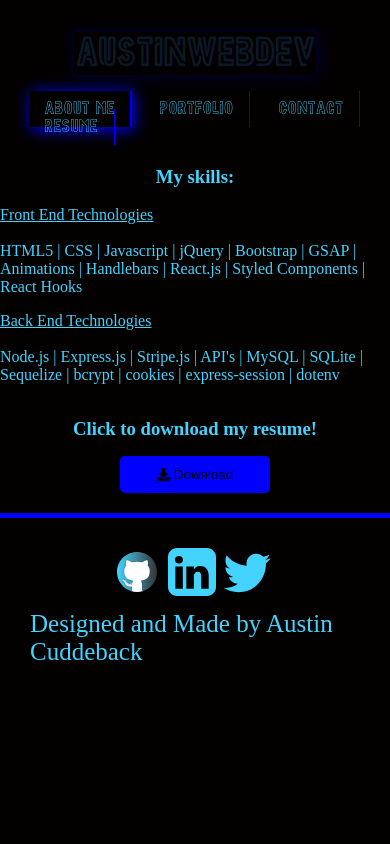
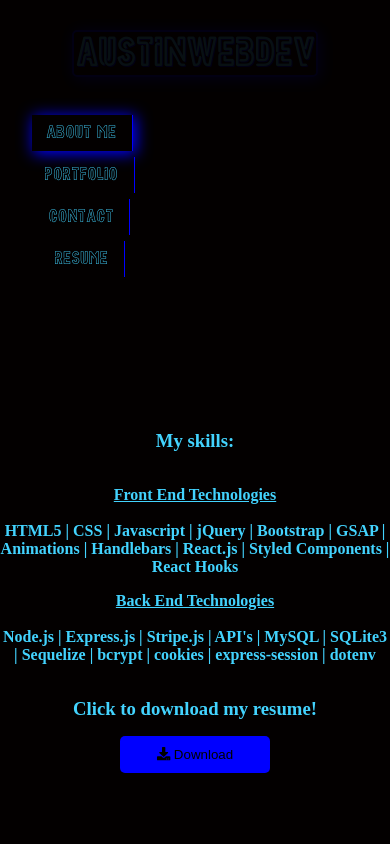
Before and after one commit to ajcuddeback/react-portfolio-ucf, a React (Create React App) app in the folder ucf-portfolio/: page /resume in a window 390 px wide. Shown: the top 844 px of the page. Built offline with nearby package versions, Linux system fonts and the light colour scheme.

Commit message:
made mobile friendly

```diff
--- a/ucf-portfolio/src/components/Contact.js
+++ b/ucf-portfolio/src/components/Contact.js
@@ -12,14 +12,19 @@ const Contact = () => {
                 <form action="https://formspree.io/f/mvovqazn" target="_blank" method="POST">
                     <label>
                     Your email:
-                        <input type="text" name="_replyto"></input>
+                        <input type="text" name="_replyto" required></input>
                     </label>
                     <label>
                     Your message:
-                        <textarea name="message"></textarea>
+                        <textarea name="message" required></textarea>
                     </label>
                     <button type="submit">Send</button>
                 </form>
+                <br/>
+                <br/>
+                <h2>You can also reach me at:</h2>
+                <h3>Phone: (863) 245-3982</h3>
+                <h3>Email: ajcuddeback@gmail.com</h3>
             </div>
         </StyledContact>
     )
--- a/ucf-portfolio/src/components/Header.js
+++ b/ucf-portfolio/src/components/Header.js
@@ -68,9 +68,19 @@ const StyledHeader = styled.header `
         h1 {
             font-size: 40px;
         }
+        nav ul li {
+            margin-top: 1.5rem;
+        }
         nav ul li a {
             font-size: 1.2rem;
             padding: 10px 15px;
+        }
+        ul {
+            flex-direction: column;
+
+        }
+        nav {
+            align-self: flex-start
         }
     }
     @media ${device.mobileL} {
--- a/ucf-portfolio/src/components/Navbar.js
+++ b/ucf-portfolio/src/components/Navbar.js
@@ -56,19 +56,19 @@ const StyledLi = styled.li `
 
     @media ${device.tablet} {
         nav ul li a {
-            font-size: 1.2rem;
+            font-size: 1rem;
             padding: 10px 15px;
         }
     }
     @media ${device.mobileL} {
         nav ul li a {
-            font-size: 1rem;
+            font-size: .5rem;
             padding: 10px 15px;
         }
     }
     @media ${device.mobileM} {
         nav ul li a {
-            font-size: .8rem;
+            font-size: .4rem;
             padding: 10px 15px;
         }
     }
--- a/ucf-portfolio/src/components/Resume.js
+++ b/ucf-portfolio/src/components/Resume.js
@@ -11,9 +11,9 @@ const Resume = () => {
             <h3>My skills:</h3>
             <br/>
             <ul>
-                <li className="front-end"> <p> <u> Front End Technologies </u></p> <br/> HTML5 | CSS | Javascript | jQuery | Bootstrap | GSAP | Animations | Handlebars | React.js | Styled Components | React Hooks</li>
-                <li className="back-end" ><p> <u> Back End Technologies </u></p> <br/> Node.js | Express.js | Stripe.js | API's | MySQL | SQLite | Sequelize | bcrypt |
-                    cookies | express-session | dotenv</li>
+                <h3 className="front-end"> <p> <u> Front End Technologies </u></p> <br/> HTML5 | CSS | Javascript | jQuery | Bootstrap | GSAP | Animations | Handlebars | React.js | Styled Components | React Hooks</h3>
+                <h3 className="back-end" ><p> <u> Back End Technologies </u></p> <br/> Node.js | Express.js | Stripe.js | API's | MySQL | SQLite3 | Sequelize | bcrypt |
+                    cookies | express-session | dotenv</h3>
             </ul>
             <br/>
             <div className="">
@@ -30,11 +30,11 @@ const Resume = () => {
 
 const StyledResume = styled.section `
 
-    .about-content-wrapper {
-        display: flex;
-        width:50%;
-        margin: 0 auto;
-    }
+    display: flex;
+    flex-direction: column;
+    align-items: center;
+    justify-content: center;
+    height: 70vh;
 
     .download-button-wrapper {
         width: 100%;
```
